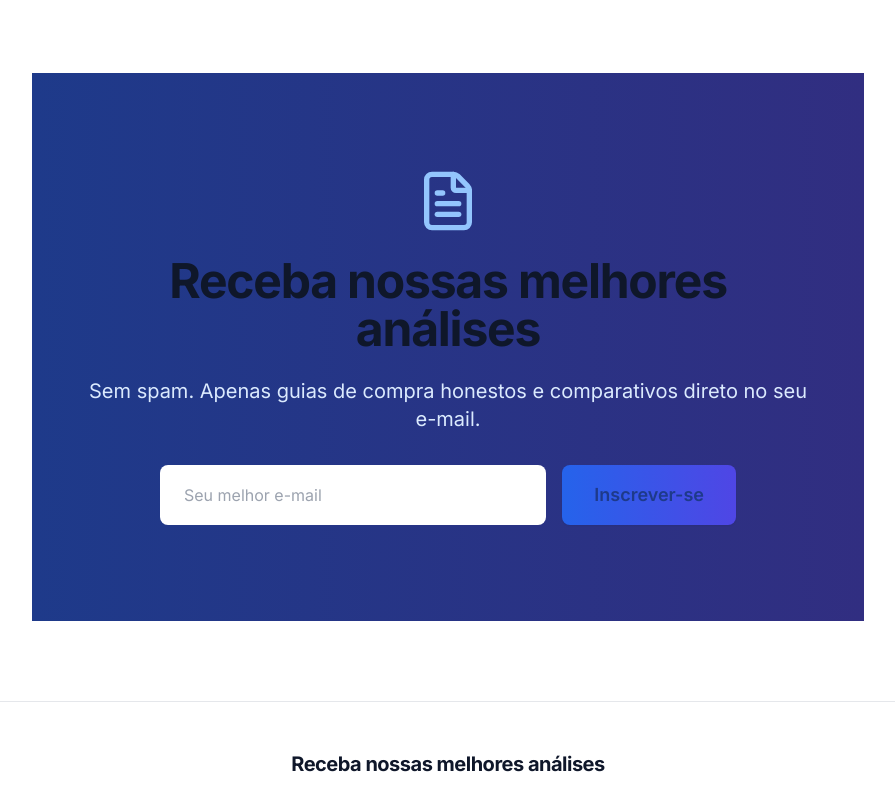
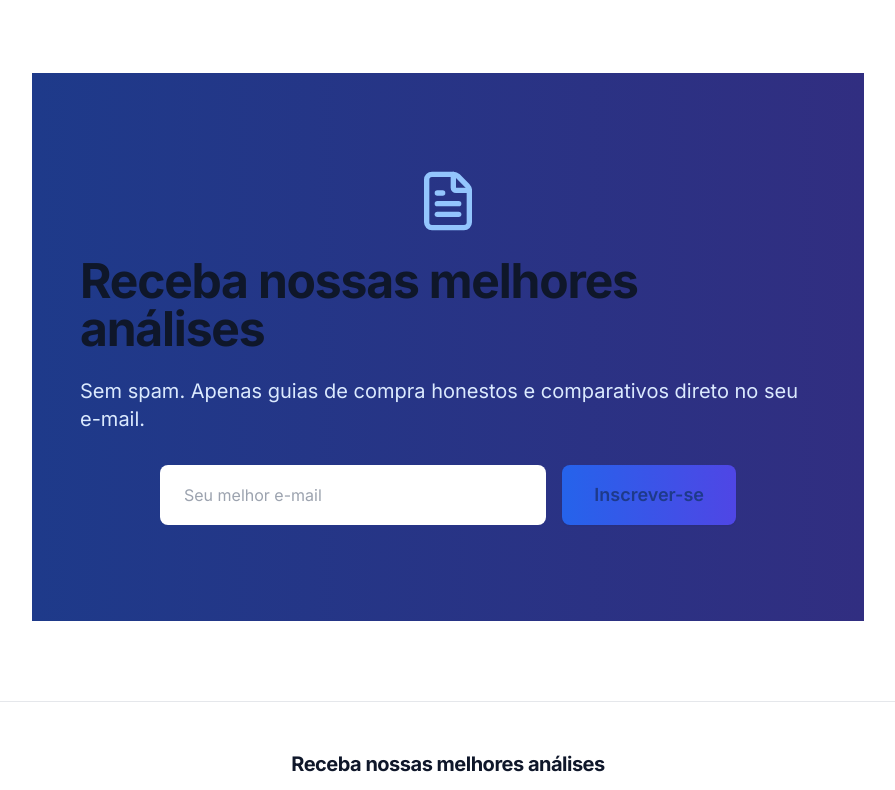
Before and after one commit to evertonpithanjr/escolha-certa, a Next.js app: page / in a window 1280 px wide. Shown: the part 1814-2604 px from the top of the page, without its empty margins (192-1087 px from the left). Built offline with nearby package versions, Linux system fonts and the light colour scheme.

Commit message:
Aplica layout full-width sem limitação de largura máxima

```diff
--- a/app/page.tsx
+++ b/app/page.tsx
@@ -32,7 +32,7 @@ export default function Home() {
     <div className="min-h-screen">
       {/* HERO SECTION */}
       <section className="bg-gradient-to-br from-slate-900 via-blue-900 to-slate-900 text-white py-20 lg:py-32">
-        <div className="px-6 lg:px-12 max-w-7xl mx-auto">
+        <div className="px-6 lg:px-12">
           <div className="max-w-3xl">
             <h1 className="text-5xl lg:text-7xl font-bold mb-6 leading-tight">
               Escolhendo Certo
@@ -55,7 +55,7 @@ export default function Home() {
 
       {/* CATEGORIAS */}
       <section id="categorias" className="py-16 lg:py-24 bg-gray-50">
-        <div className="px-6 lg:px-12 max-w-7xl mx-auto">
+        <div className="px-6 lg:px-12">
           <h2 className="text-4xl lg:text-5xl font-bold text-center mb-4 text-slate-900">
             Explore por Categoria
           </h2>
@@ -85,7 +85,7 @@ export default function Home() {
 
       {/* ÚLTIMOS ARTIGOS */}
       <section className="py-16 lg:py-24 bg-white">
-        <div className="px-6 lg:px-12 max-w-7xl mx-auto">
+        <div className="px-6 lg:px-12">
           <h2 className="text-4xl lg:text-5xl font-bold mb-4 text-slate-900">
             Últimos Artigos
           </h2>
@@ -133,7 +133,7 @@ export default function Home() {
 
       {/* NEWSLETTER */}
       <section className="py-16 lg:py-24 bg-gradient-to-r from-blue-900 to-indigo-900 text-white">
-        <div className="px-6 lg:px-12 max-w-4xl mx-auto text-center">
+        <div className="px-6 lg:px-12">
           <div className="mb-6">
             <FileText className="w-16 h-16 mx-auto mb-4 text-blue-300" />
           </div>
```
